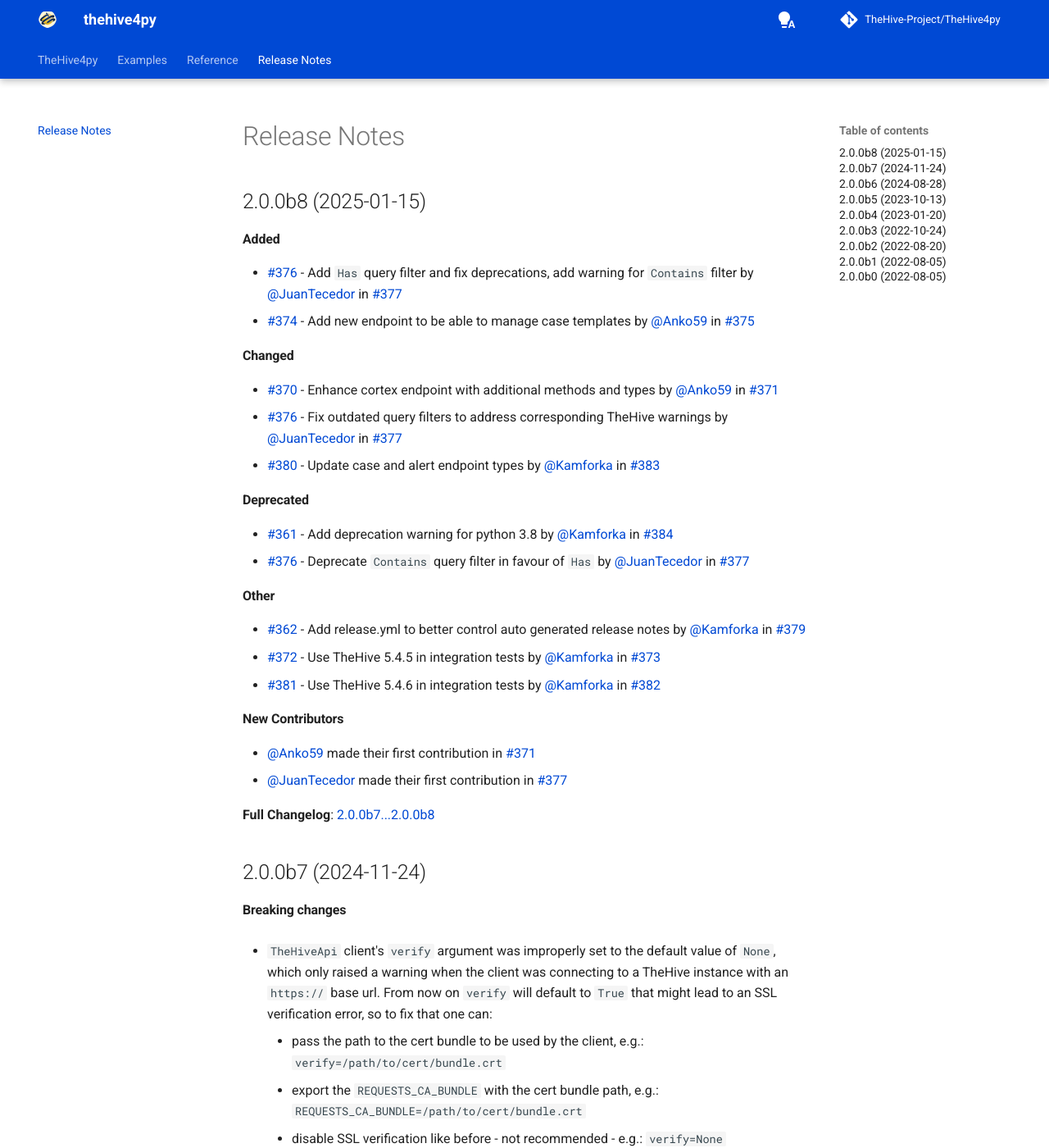
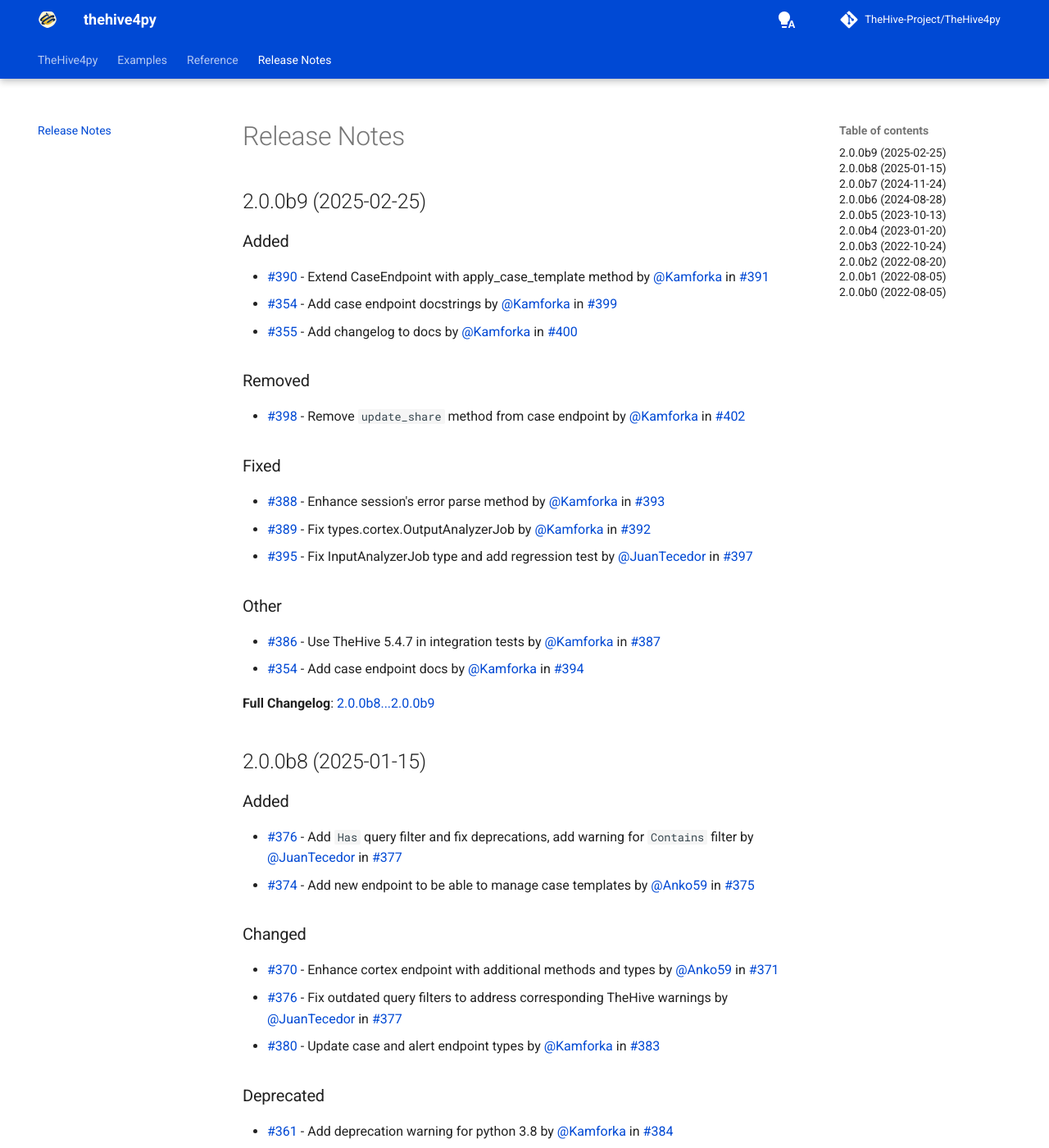
Before and after one commit to TheHive-Project/TheHive4py, an MkDocs documentation site: the page built from docs/release-notes.md, in a window 1280 px wide and 1400 px high. Shown: the whole window at 82% size. Built offline with MkDocs 1.6.1 and Material for MkDocs 9.7.7, drawn with Linux system fonts in a browser that asks for light colours; comment, search, counter and statistics services are not loaded; the version menu is left out.

Commit message:
#403 - Release v2.0.0b9

```diff
--- a/docs/release-notes.md
+++ b/docs/release-notes.md
@@ -6,27 +6,45 @@
   }
 </style>
 
+## 2.0.0b9 (2025-02-25)
+### Added
+* [#390](https://github.com/TheHive-Project/TheHive4py/pull/{pr_number}) - Extend CaseEndpoint with apply_case_template method by [@Kamforka](https://github.com/Kamforka) in [#391](https://github.com/TheHive-Project/TheHive4py/pull/391)
+* [#354](https://github.com/TheHive-Project/TheHive4py/pull/{pr_number}) - Add case endpoint docstrings by [@Kamforka](https://github.com/Kamforka) in [#399](https://github.com/TheHive-Project/TheHive4py/pull/399)
+* [#355](https://github.com/TheHive-Project/TheHive4py/pull/{pr_number}) - Add changelog to docs by [@Kamforka](https://github.com/Kamforka) in [#400](https://github.com/TheHive-Project/TheHive4py/pull/400)
+### Removed
+* [#398](https://github.com/TheHive-Project/TheHive4py/pull/{pr_number}) - Remove `update_share` method from case endpoint by [@Kamforka](https://github.com/Kamforka) in [#402](https://github.com/TheHive-Project/TheHive4py/pull/402)
+### Fixed
+* [#388](https://github.com/TheHive-Project/TheHive4py/pull/{pr_number}) - Enhance session's error parse method by [@Kamforka](https://github.com/Kamforka) in [#393](https://github.com/TheHive-Project/TheHive4py/pull/393)
+* [#389](https://github.com/TheHive-Project/TheHive4py/pull/{pr_number}) - Fix types.cortex.OutputAnalyzerJob by [@Kamforka](https://github.com/Kamforka) in [#392](https://github.com/TheHive-Project/TheHive4py/pull/392)
+* [#395](https://github.com/TheHive-Project/TheHive4py/pull/{pr_number}) - Fix InputAnalyzerJob type and add regression test by [@JuanTecedor](https://github.com/JuanTecedor) in [#397](https://github.com/TheHive-Project/TheHive4py/pull/397)
+### Other
+* [#386](https://github.com/TheHive-Project/TheHive4py/pull/{pr_number}) - Use TheHive 5.4.7 in integration tests by [@Kamforka](https://github.com/Kamforka) in [#387](https://github.com/TheHive-Project/TheHive4py/pull/387)
+* [#354](https://github.com/TheHive-Project/TheHive4py/pull/{pr_number}) - Add case endpoint docs by [@Kamforka](https://github.com/Kamforka) in [#394](https://github.com/TheHive-Project/TheHive4py/pull/394)
+
+
+**Full Changelog**: [2.0.0b8...2.0.0b9](https://github.com/TheHive-Project/TheHive4py/compare/2.0.0b8...2.0.0b9)
+
 ## 2.0.0b8 (2025-01-15)
 
-#### Added
+### Added
 * [#376](https://github.com/TheHive-Project/TheHive4py/pull/376) - Add `Has` query filter and fix deprecations, add warning for `Contains` filter by [@JuanTecedor](https://github.com/JuanTecedor) in [#377](https://github.com/TheHive-Project/TheHive4py/pull/377)
 * [#374](https://github.com/TheHive-Project/TheHive4py/pull/374)  - Add new endpoint to be able to manage case templates by [@Anko59](https://github.com/Anko59) in [#375](https://github.com/TheHive-Project/TheHive4py/pull/375)
 
-#### Changed
+### Changed
 * [#370](https://github.com/TheHive-Project/TheHive4py/pull/370) - Enhance cortex endpoint with additional methods and types by [@Anko59](https://github.com/Anko59) in [#371](https://github.com/TheHive-Project/TheHive4py/pull/371)
 * [#376](https://github.com/TheHive-Project/TheHive4py/pull/376) - Fix outdated query filters to address corresponding TheHive warnings by [@JuanTecedor](https://github.com/JuanTecedor) in [#377](https://github.com/TheHive-Project/TheHive4py/pull/377)
 * [#380](https://github.com/TheHive-Project/TheHive4py/pull/380) - Update case and alert endpoint types by [@Kamforka](https://github.com/Kamforka) in [#383](https://github.com/TheHive-Project/TheHive4py/pull/383)
 
-#### Deprecated
+### Deprecated
 * [#361](https://github.com/TheHive-Project/TheHive4py/pull/361) - Add deprecation warning for python 3.8 by [@Kamforka](https://github.com/Kamforka) in [#384](https://github.com/TheHive-Project/TheHive4py/pull/384)
 * [#376](https://github.com/TheHive-Project/TheHive4py/pull/376) - Deprecate `Contains` query filter in favour of `Has` by [@JuanTecedor](https://github.com/JuanTecedor) in [#377](https://github.com/TheHive-Project/TheHive4py/pull/377)
 
-#### Other
+### Other
 * [#362](https://github.com/TheHive-Project/TheHive4py/pull/362) - Add release.yml to better control auto generated release notes by [@Kamforka](https://github.com/Kamforka) in [#379](https://github.com/TheHive-Project/TheHive4py/pull/379)
 * [#372](https://github.com/TheHive-Project/TheHive4py/pull/372) - Use TheHive 5.4.5 in integration tests by [@Kamforka](https://github.com/Kamforka) in [#373](https://github.com/TheHive-Project/TheHive4py/pull/373)
 * [#381](https://github.com/TheHive-Project/TheHive4py/pull/381) - Use TheHive 5.4.6 in integration tests by [@Kamforka](https://github.com/Kamforka) in [#382](https://github.com/TheHive-Project/TheHive4py/pull/382)
 
-#### New Contributors
+### New Contributors
 * [@Anko59](https://github.com/Anko59) made their first contribution in [#371](https://github.com/TheHive-Project/TheHive4py/pull/371)
 * [@JuanTecedor](https://github.com/JuanTecedor) made their first contribution in [#377](https://github.com/TheHive-Project/TheHive4py/pull/377)
 
@@ -34,17 +52,17 @@
 
 ## 2.0.0b7 (2024-11-24)
 
-#### Breaking changes
+### Breaking changes
 * `TheHiveApi` client's `verify` argument was improperly set to the default value of `None`, which only raised a warning when the client was connecting to a TheHive instance with an `https://` base url. From now on `verify` will default to `True` that might lead to an SSL verification error, so to fix that one can:
 
     - pass the path to the cert bundle to be used by the client, e.g.: `verify=/path/to/cert/bundle.crt`
     - export the `REQUESTS_CA_BUNDLE` with the cert bundle path, e.g.: `REQUESTS_CA_BUNDLE=/path/to/cert/bundle.crt`
     - disable SSL verification like before - not recommended - e.g.: `verify=None`
 
-#### Deprecated
+### Deprecated
 * [TheHiveApi.case.update](https://github.com/TheHive-Project/TheHive4py/blob/b3162f695368aefe200740acebd157dfba503e23/thehive4py/endpoints/case.py#L43) method's `case` argument is going to be retired in favor of the `fields` argument to conform with other endpoints update methods.
 
-#### Added
+### Added
 * [#339](https://github.com/TheHive-Project/TheHive4py/pull/339) - add codecov action by [@Kamforka](https://github.com/Kamforka) in [#342](https://github.com/TheHive-Project/TheHive4py/pull/342)
 * [#339](https://github.com/TheHive-Project/TheHive4py/pull/339) - add workflow trigger on merge to main by [@Kamforka](https://github.com/Kamforka) in [#343](https://github.com/TheHive-Project/TheHive4py/pull/343)
 * [#347](https://github.com/TheHive-Project/TheHive4py/pull/347) - Add support for Python 3.13 by [@Kamforka](https://github.com/Kamforka) in [#349](https://github.com/TheHive-Project/TheHive4py/pull/349)
@@ -52,20 +70,20 @@
 * [#301](https://github.com/TheHive-Project/TheHive4py/pull/301) - Add client, alert and api reference docs by [@Kamforka](https://github.com/Kamforka) in [#350](https://github.com/TheHive-Project/TheHive4py/pull/350)
 * [#340](https://github.com/TheHive-Project/TheHive4py/pull/340) - Add retry mechanism by [@Kamforka](https://github.com/Kamforka) in [#344](https://github.com/TheHive-Project/TheHive4py/pull/344)
 
-#### Changed
+### Changed
 * Patch important note sections in README by [@Kamforka](https://github.com/Kamforka) in [#337](https://github.com/TheHive-Project/TheHive4py/pull/337)
 * Bump actions/download-artifact from 3 to 4.1.7 in /.github/workflows by [@dependabot](https://github.com/dependabot) in [#338](https://github.com/TheHive-Project/TheHive4py/pull/338)
 * [#301](https://github.com/TheHive-Project/TheHive4py/pull/301) - Adjust thehive4py title's font size by [@Kamforka](https://github.com/Kamforka) in [#357](https://github.com/TheHive-Project/TheHive4py/pull/357)
 * [#359](https://github.com/TheHive-Project/TheHive4py/pull/359) - Upgrade test integrator to use v5.4.2 by [@Kamforka](https://github.com/Kamforka) in [#360](https://github.com/TheHive-Project/TheHive4py/pull/360)
 
-#### New Contributors
+### New Contributors
 * [@dependabot](https://github.com/dependabot) made their first contribution in [#338](https://github.com/TheHive-Project/TheHive4py/pull/338)
 
 **Full Changelog**: [2.0.0b6...2.0.0b7](https://github.com/TheHive-Project/TheHive4py/compare/2.0.0b6...2.0.0b7)
 
 ## 2.0.0b6 (2024-08-28)
 
-#### What's Changed
+### What's Changed
 * Review task type hints by [@Kamforka](https://github.com/Kamforka) in [#318](https://github.com/TheHive-Project/TheHive4py/pull/318)
 * Extend alert endpoint with attachment methods by [@Kamforka](https://github.com/Kamforka) in [#321](https://github.com/TheHive-Project/TheHive4py/pull/321)
 * Rework test container by [@Kamforka](https://github.com/Kamforka) in [#326](https://github.com/TheHive-Project/TheHive4py/pull/326)
@@ -73,7 +91,7 @@
 * Update TheHive icon link in README.md by [@Kamforka](https://github.com/Kamforka) in [#331](https://github.com/TheHive-Project/TheHive4py/pull/331)
 * Add a generic query endpoint and align case update fields with other update methods by [@Kamforka](https://github.com/Kamforka) in [#334](https://github.com/TheHive-Project/TheHive4py/pull/334)
 
-#### New Contributors
+### New Contributors
 * [@jamesmckibbenathrb](https://github.com/jamesmckibbenathrb) made their first contribution in [#330](https://github.com/TheHive-Project/TheHive4py/pull/330)
 
 **Full Changelog**: [2.0.0b5...2.0.0b6](https://github.com/TheHive-Project/TheHive4py/compare/2.0.0b5...2.0.0b6)
@@ -81,7 +99,7 @@
 
 ## 2.0.0b5 (2023-10-13)
 
-#### What's Changed
+### What's Changed
 Merged Pull Requests
 * Delete unused setup.py by [@Kamforka](https://github.com/Kamforka) in [#298](https://github.com/TheHive-Project/TheHive4py/pull/298)
 * Actualize main with develop by [@Kamforka](https://github.com/Kamforka) in [#297](https://github.com/TheHive-Project/TheHive4py/pull/297)
@@ -98,7 +116,7 @@
 
 ## 2.0.0b4 (2023-01-20)
 
-#### What's Changed
+### What's Changed
 [Full Changelog](https://github.com/TheHive-Project/TheHive4py/compare/2.0.0b3...2.0.0b4)
 
 **Closed issues:**
@@ -122,7 +140,7 @@
 
 ## 2.0.0b3 (2022-10-24)
 
-#### What's Changed
+### What's Changed
 [Full Changelog](https://github.com/TheHive-Project/TheHive4py/compare/2.0.0b2...2.0.0b3)
 
 **Closed issues:**
@@ -139,7 +157,7 @@
 
 ## 2.0.0b2 (2022-08-20)
 
-#### What's Changed
+### What's Changed
 * [#250](https://github.com/TheHive-Project/TheHive4py/pull/250) - Implement list comment methods for alerts and cases by [@Kamforka](https://github.com/Kamforka) in [#251](https://github.com/TheHive-Project/TheHive4py/pull/251)
 * [fr] ability to manage multi valued customfields by [@Kamforka](https://github.com/Kamforka) in [#253](https://github.com/TheHive-Project/TheHive4py/pull/253)
 
@@ -149,7 +167,7 @@
 
 ## 2.0.0b1 (2022-08-05)
 
-#### What's Changed
+### What's Changed
 * [#250](https://github.com/TheHive-Project/TheHive4py/pull/250) - Implement list comment methods for alerts and cases by [@Kamforka](https://github.com/Kamforka) in [#251](https://github.com/TheHive-Project/TheHive4py/pull/251)
 
 
@@ -157,11 +175,11 @@
 
 ## 2.0.0b0 (2022-08-05)
 
-#### What's Changed
+### What's Changed
 * Update for 5.0.1 by [@vdebergue](https://github.com/vdebergue) in [#241](https://github.com/TheHive-Project/TheHive4py/pull/241)
 * added case.set_share by [@migueldo](https://github.com/migueldo) in [#242](https://github.com/TheHive-Project/TheHive4py/pull/242)
 
-#### New Contributors
+### New Contributors
 * [@vdebergue](https://github.com/vdebergue) made their first contribution in [#241](https://github.com/TheHive-Project/TheHive4py/pull/241)
 * [@migueldo](https://github.com/migueldo) made their first contribution in [#242](https://github.com/TheHive-Project/TheHive4py/pull/242)
 
--- a/pyproject.toml
+++ b/pyproject.toml
@@ -5,7 +5,7 @@
 [project]
 name = "thehive4py"
 description = "Python client for TheHive5"
-version = "2.0.0b8"
+version = "2.0.0b9"
 requires-python = ">=3.8"
 dependencies = ["requests~=2.27"]
 readme = "README.md"
```
